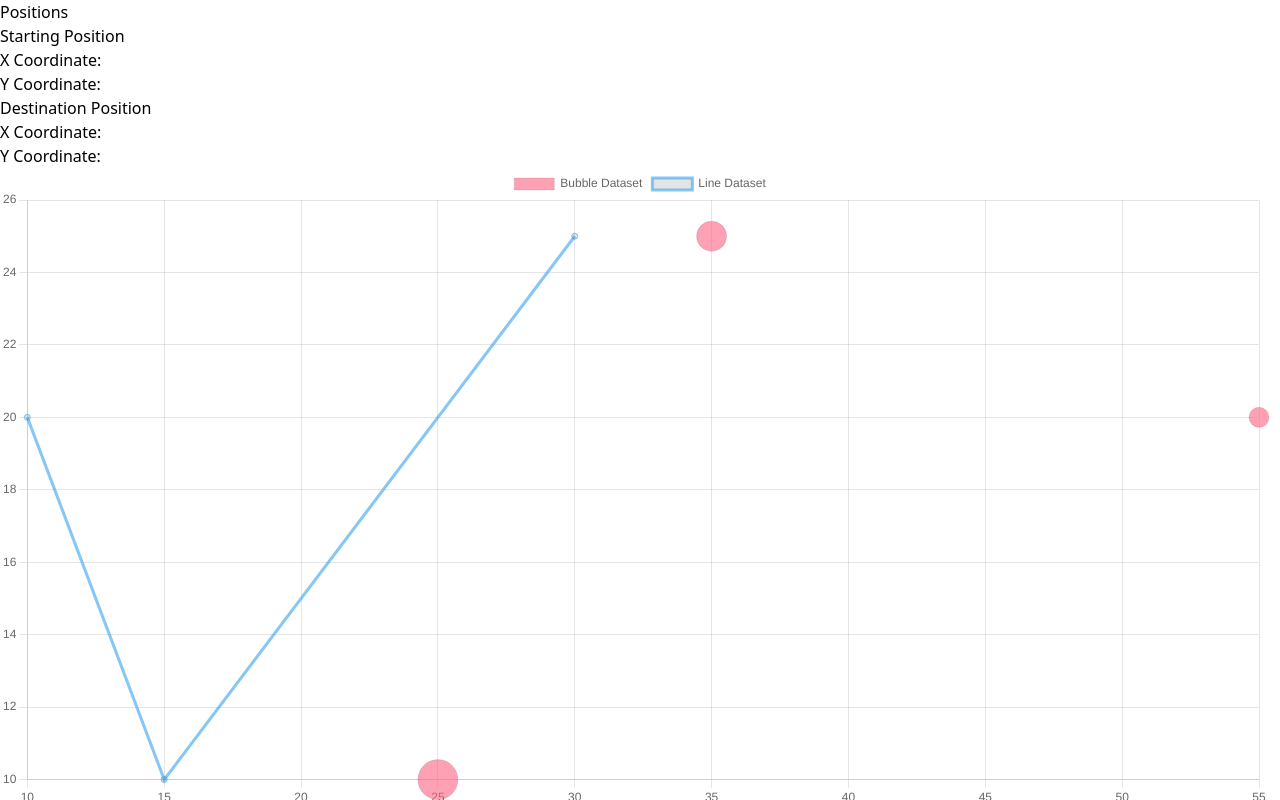
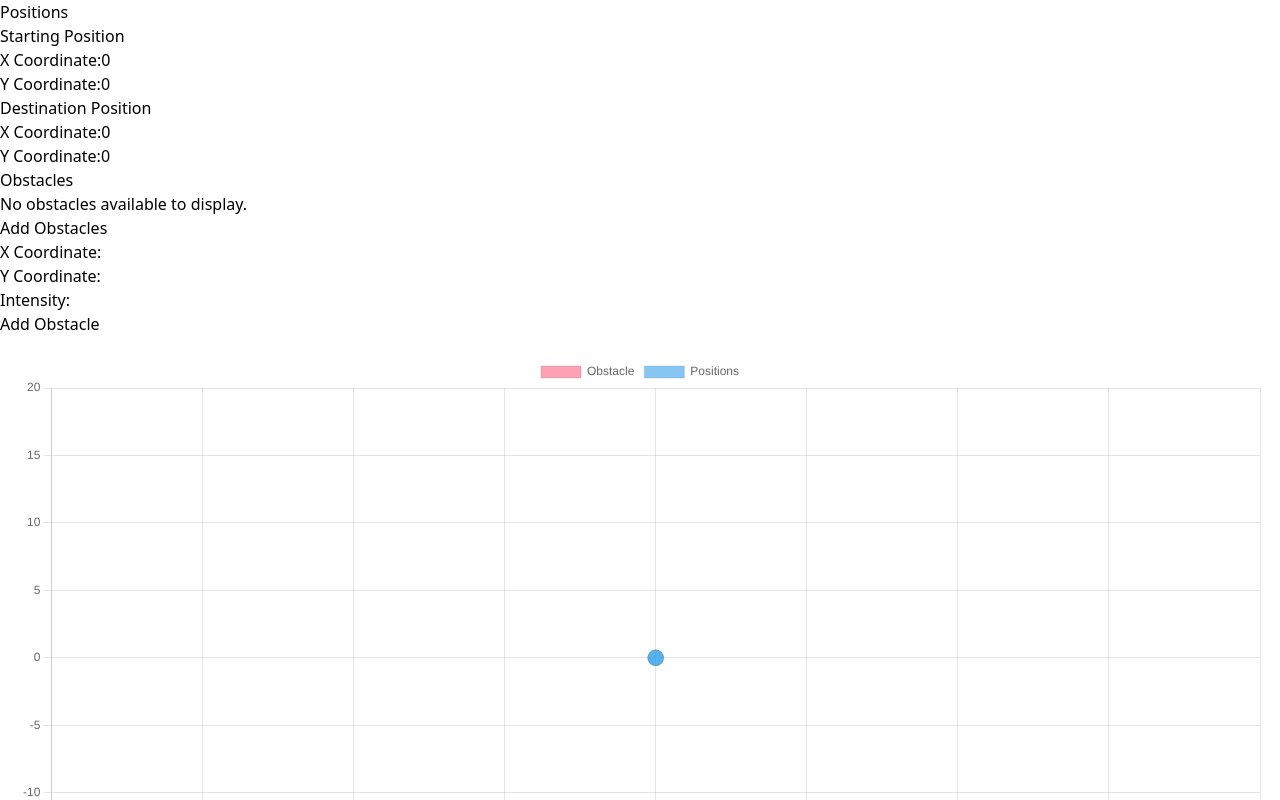
Before and after one commit to SusheelThapa/Shortest-Path, a React (Vite) app in the folder client/: page / in a window 1280 px wide. Shown: the top 800 px of the page. Built offline with nearby package versions, Linux system fonts and the light colour scheme.

Commit message:
minor changes to design position and adjusted display format for chart

```diff
--- a/client/package.json
+++ b/client/package.json
@@ -11,6 +11,7 @@
   },
   "dependencies": {
     "chart.js": "^4.4.1",
+    "chartjs-plugin-zoom": "^2.0.1",
     "react": "^18.2.0",
     "react-chartjs-2": "^5.2.0",
     "react-dom": "^18.2.0",
--- a/client/src/components/HomePage/BubbleLine.jsx
+++ b/client/src/components/HomePage/BubbleLine.jsx
@@ -1,33 +1,43 @@
 import React, { useEffect, useRef } from 'react';
 import Chart from 'chart.js/auto';
 
-const BubbleLine = ({ bubbleData, lineData }) => {
+const BubbleLine = ({ bubbleData, positionData }) => {
     const chartRef = useRef(null);
     const chartInstance = useRef(null);
 
     useEffect(() => {
         if (chartInstance.current) {
-            chartInstance.current.destroy(); // Corrected typo: 'destroy' instead of 'destory'
+            chartInstance.current.destroy();
         }
 
         const myChartref = chartRef.current.getContext('2d');
 
-        chartInstance.current = new Chart(myChartref, { // Corrected typo: 'Chart' instead of 'chartInstance'
+        // Calculate minimum and maximum values for X and Y axes
+        const minX = Math.min(...bubbleData.map(data => data.x), ...positionData.map(data => data.x)) - 20;
+        const minY = Math.min(...bubbleData.map(data => data.y), ...positionData.map(data => data.y)) - 20;
+
+        const maxX = Math.max(...bubbleData.map(data => data.x), ...positionData.map(data => data.x)) + 20;
+        const maxY = Math.max(...bubbleData.map(data => data.y), ...positionData.map(data => data.y)) + 20;
+
+        // Find the minimum intensity of the bubbleD    ata
+        const minBubbleIntensityX = bubbleData.find(data => data.x === minX)?.intensity || 0;
+        const minBubbleIntensityY = bubbleData.find(data => data.y === minY)?.intensity || 0;
+
+
+        chartInstance.current = new Chart(myChartref, {
             type: 'bubble',
             data: {
                 datasets: [
                     {
-                        label: 'Bubble Dataset',
+                        label: 'Obstacle',
                         data: bubbleData,
                         backgroundColor: 'rgba(255, 99, 132, 0.6)'
                     },
                     {
-                        label: 'Line Dataset',
-                        data: lineData,
-                        type: 'line',
-                        borderColor: 'rgba(54, 162, 235, 0.6)',
-                        fill: false,
-                    },
+                        label: 'Positions',
+                        data: positionData,
+                        backgroundColor: 'rgba(54, 162, 235, 0.6)'
+                    }
                 ]
             },
             options: {
@@ -36,21 +46,34 @@ const BubbleLine = ({ bubbleData, lineData }) => {
                         title: {
                             display: false,
                             text: 'Bubble Y-Axis'
-                        }
+                        },
+                        suggestedMax: maxY,
+                        suggestedMin: minY - minBubbleIntensityY // Adjust suggestedMin for Y-axis
                     },
                     x: {
                         title: {
                             display: false,
                             text: 'Bubble X-Axis'
-                        }
+                        },
+                        suggestedMax: maxX,
+                        suggestedMin: minX - minBubbleIntensityX // Adjust suggestedMin for X-axis
+                    }
+                },
+                layout: {
+                    padding: {
+                        left: 20,
+                        right: 20,
+                        top: 20,
+                        bottom: 20
                     }
                 }
             }
         });
-    }, [bubbleData,lineData]);
+    }, [bubbleData, positionData]);
+
     return (
         <canvas ref={chartRef} />
     )
 }
 
-export default BubbleLine
+export default BubbleLine;
--- a/client/src/pages/HomePage.jsx
+++ b/client/src/pages/HomePage.jsx
@@ -3,19 +3,19 @@ import BubbleLine from '../components/HomePage/BubbleLine';
 
 const HomePage = () => {
     const [obstacles, setObstacles] = useState([
-        { x: 55, y: 20, r: 10 },
-        { x: 25, y: 10, r: 20 },
-        { x: 35, y: 25, r: 15 }
+        // { x: 55, y: 20, r: 10 },
+        // { x: 25, y: 10, r: 20 },
+        // { x: 35, y: 25, r: 15 }
     ]);
     const [newObstacle, setNewObstacle] = useState({ x: '', y: '', r: '' });
 
-    const [startingPosition, setStartingPosition] = useState({ x: '', y: '' });
-    const [endPosition, setEndPosition] = useState({ x: '', y: '' });
+    const [startingPosition, setStartingPosition] = useState({ x: '0', y: '0', r: '8' });
+    const [endPosition, setEndPosition] = useState({ x: '0', y: '0', r: '8' });
 
     const [positions, setPositions] = useState([
-        { x: 10, y: 20 },
-        { x: 15, y: 10 },
-        { x: 30, y: 25 },
+        // { x: 10, y: 20 },
+        // { x: 15, y: 10 },
+        // { x: 30, y: 25 },
     ])
     const handleObstacleChange = (e) => {
         const { name, value } = e.target;
@@ -40,6 +40,9 @@ const HomePage = () => {
 
     return (
         <>
+
+            <div className='grid md:grid-cols-2'>
+                <div className='flex justify-center items-center flex-col p-10'>
                     <div className="w-full p-10">
                         <h1 className='text-3xl text-blue-500 font-bold text-center mb-5'>Positions</h1>
 
@@ -107,12 +110,6 @@ const HomePage = () => {
                             </form>
                         </div>
                     </div>
-
-            <div className='grid md:grid-cols-2'>
-                <div>
-                    <BubbleLine bubbleData={obstacles} lineData={positions} />
-                </div>
-                <div className='flex justify-center items-center flex-col p-10'>
                     <h1 className='text-3xl text-blue-500 font-bold'>Obstacles</h1>
                     {obstacles.length == 0 &&
                         <>
@@ -180,6 +177,10 @@ const HomePage = () => {
                     </div>
 
                 </div>
+
+                <div className='h-full flex justify-center items-center pr-10'>
+                    <BubbleLine bubbleData={obstacles} positionData={[startingPosition, endPosition]} />
+                </div>
             </div>
         </>
     );
```
Also changed, not shown: 1 other file (tests, documents, lock files or other folders). Lines whose indentation alone changed are shown as unchanged.
